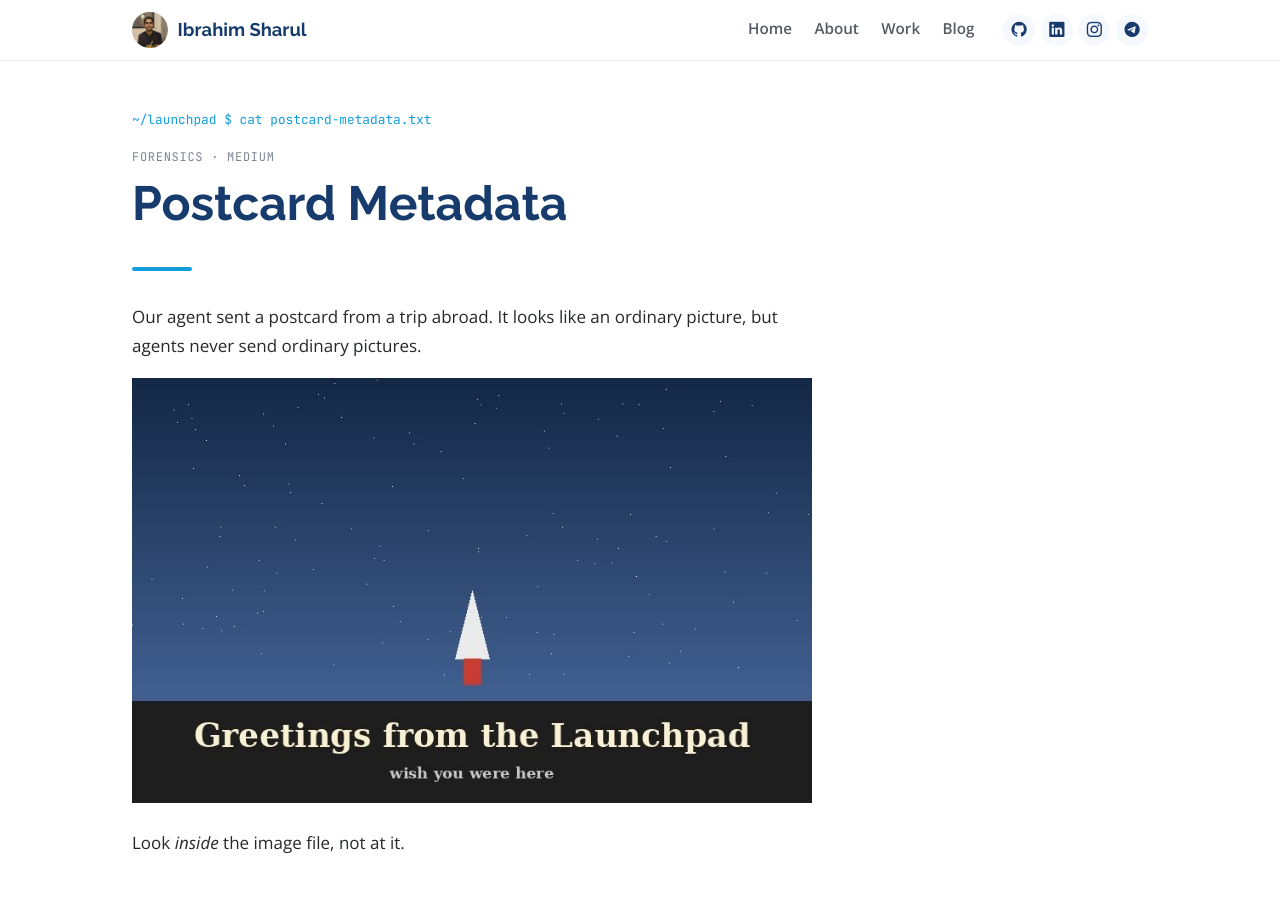
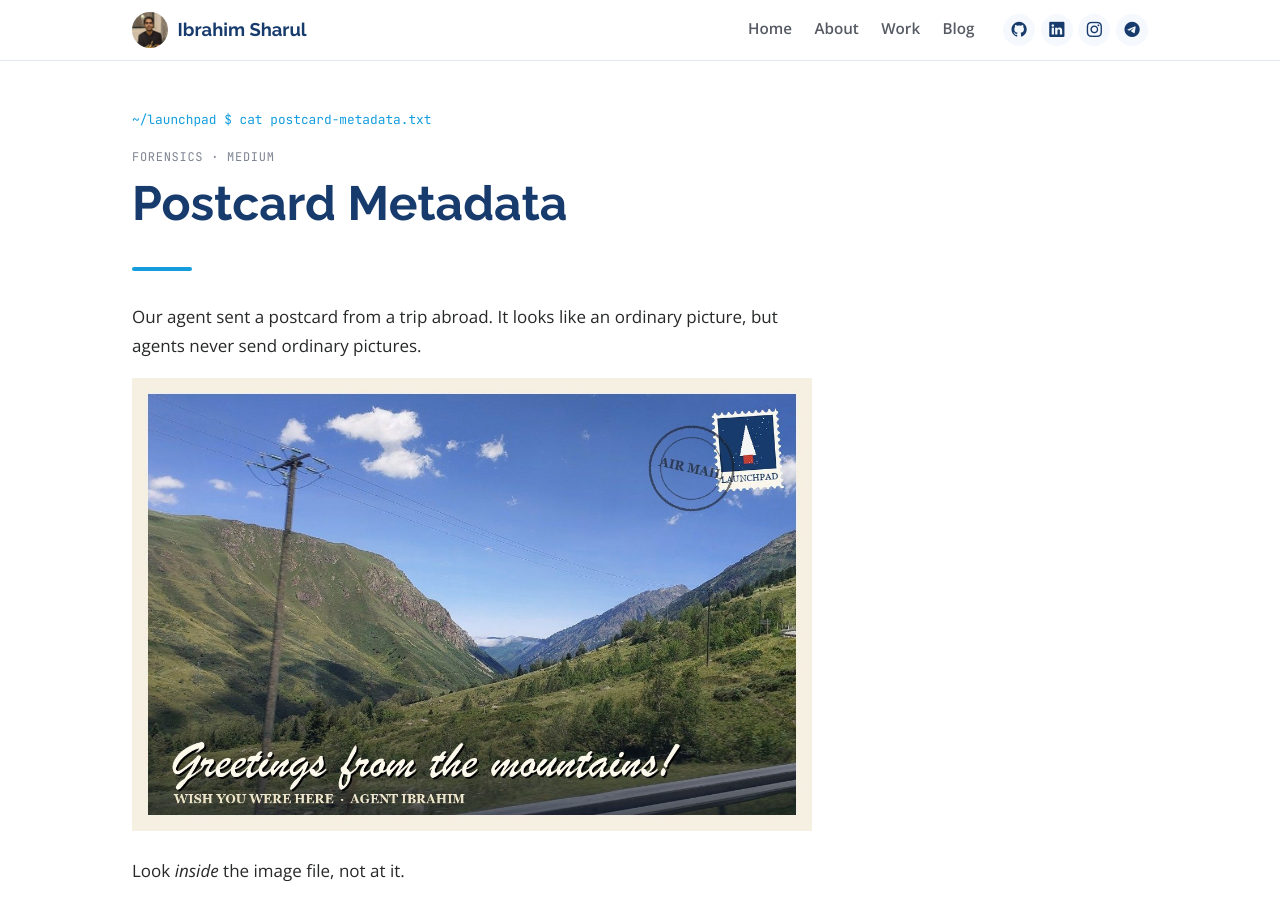
Before and after one commit to ibrahimisramos/ibrahimisramos.github.io, a Jekyll site: the page built from launchpad-7f3a/postcard-metadata.html, in a window 1280 px wide and 900 px high. Built offline with Jekyll 4.4.1, drawn with Linux system fonts in a browser that asks for light colours.

Commit message:
CTF: real travel-photo postcard with GPS coordinates in its EXIF
Co-Authored-By: Claude Opus 5.5 (1M context) <noreply@anthropic.com>
Claude-Session: https://claude.ai/code/session_01W6sFwNukTNQ9zyostxjBYk

```diff
--- a/launchpad-7f3a/postcard-metadata.html
+++ b/launchpad-7f3a/postcard-metadata.html
@@ -10,10 +10,10 @@ hints:
   - Photos carry hidden information called **metadata** (or **EXIF**): the camera, the date, sometimes even GPS location and comments.
   - Right-click the image → **Save image as**. Then open [CyberChef](https://gchq.github.io/CyberChef/), drag the image into **Input**, and use the **Extract EXIF** recipe.
 learned: |
-  **EXIF metadata** is extra information stored inside image files. Phones can record when and where a photo was taken. Here, someone hid a message in the image's description fields.
+  **EXIF metadata** is extra information stored inside image files. Phones can record when and where a photo was taken. Here, someone hid a message in the image's description fields. This postcard also carries **GPS coordinates**: paste the latitude and longitude into Google Maps and you'll see exactly where it was "taken". That's why it's worth stripping location data before you post photos online.
 real_world: |
   Digital forensics investigators use metadata to work out where and when photos were taken. Journalists use it to verify images. And people have accidentally revealed their home location by posting photos with GPS data still inside.
 ---
 <p>Our agent sent a postcard from a trip abroad. It looks like an ordinary picture, but agents never send ordinary pictures.</p>
-<p><img src="{{ '/assets/img/ctf/postcard.jpg' | relative_url }}" alt="A postcard reading 'Greetings from the Launchpad'" width="800" height="500"></p>
+<p><img src="{{ '/assets/img/ctf/postcard.jpg' | relative_url }}" alt="A postcard of a green mountain valley reading 'Greetings from the mountains!'" width="1200" height="800"></p>
 <p>Look <em>inside</em> the image file, not at it.</p>
```
Also changed, not shown: assets/img/ctf/postcard.jpg.
